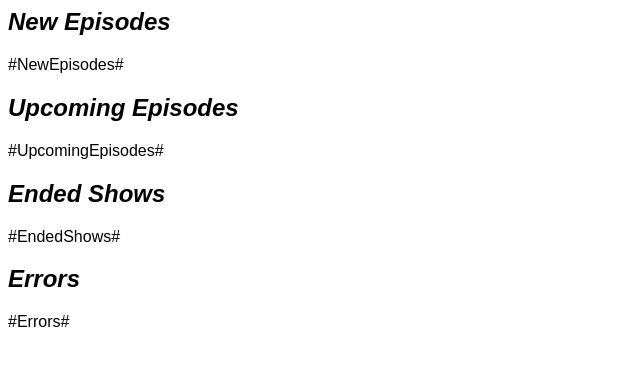
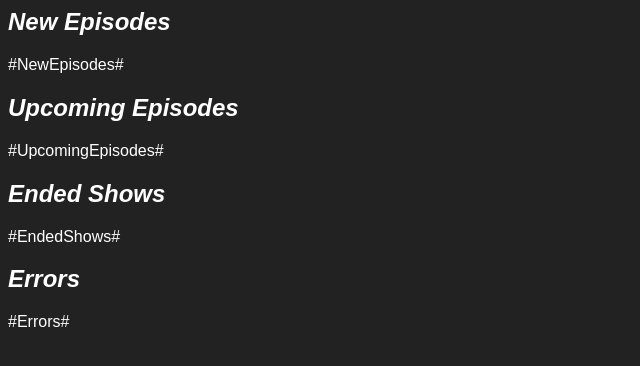
Before and after one commit to jschnurer/jellyfin-new-episode-report, a website: page outputTemplate.html in a window 1280 px wide. Shown: the whole page, without its empty margins (0-640 px from the left). Drawn offline with Linux system fonts and the light colour scheme.

Commit message:
reversed output colors for template

```diff
--- a/outputTemplate.html
+++ b/outputTemplate.html
@@ -6,6 +6,8 @@
     body {
       width: 30em;
       font-family: sans-serif;
+	  background-color: #222;
+	  color: white;
     }
     h2 {
       font-style: italic;
@@ -13,6 +15,7 @@
     .ep-line {
       display: flex;
       border-bottom: 1px dotted silver;
+	  margin-bottom: 1em;
     }
     .ep-line .show {
       flex: auto;
```
